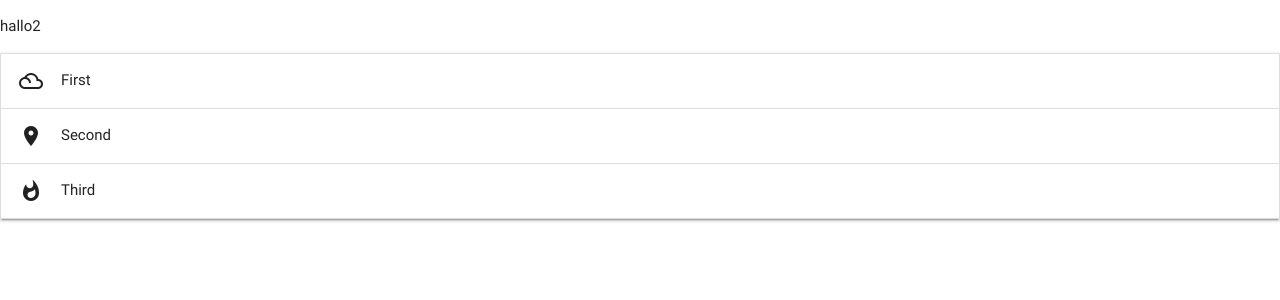
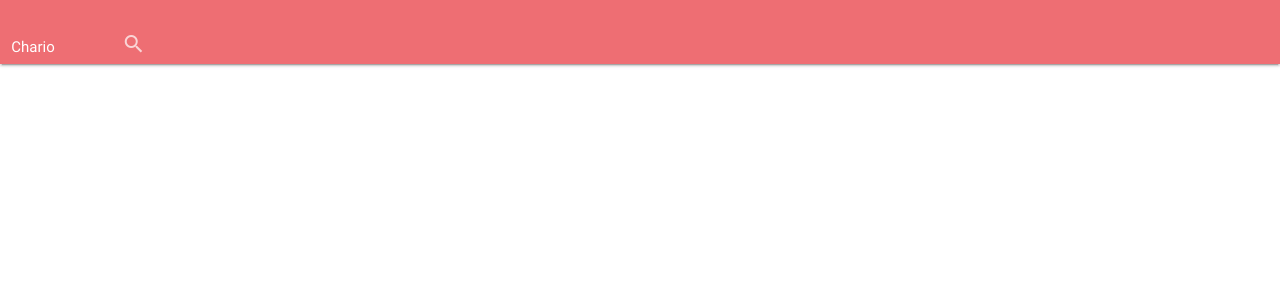
Before and after one commit to BilligePlaetze/CharioWebsite, an Angular app: page / in a window 1280 px wide. Shown: the top 300 px of the page. Built offline with nearby package versions, Linux system fonts and the light colour scheme; what angular2-materialize would draw is missing.

Commit message:
added angular-maps

```diff
--- a/package.json
+++ b/package.json
@@ -21,6 +21,7 @@
     "@angular/platform-browser": "^5.2.0",
     "@angular/platform-browser-dynamic": "^5.2.0",
     "@angular/router": "^5.2.0",
+    "angular-maps": "^0.8.2",
     "angular2-materialize": "^15.1.10",
     "core-js": "^2.4.1",
     "hammerjs": "^2.0.8",
--- a/src/app/components/world/world.component.html
+++ b/src/app/components/world/world.component.html
@@ -1,17 +1,14 @@
-<p>
-  {{title}}
-</p>
-<ul materialize="collapsible" class="collapsible" data-collapsible="accordion">
-  <li>
-    <div class="collapsible-header"><i class="material-icons">filter_drama</i>First</div>
-    <div class="collapsible-body"><p>Lorem ipsum dolor sit amet.</p></div>
-  </li>
-  <li>
-    <div class="collapsible-header"><i class="material-icons">place</i>Second</div>
-    <div class="collapsible-body"><p>Lorem ipsum dolor sit amet.</p></div>
-  </li>
-  <li>
-    <div class="collapsible-header"><i class="material-icons">whatshot</i>Third</div>
-    <div class="collapsible-body"><p>Lorem ipsum dolor sit amet.</p></div>
-  </li>
-</ul>
+<nav>
+  <div class="nav-wrapper row">
+    <form>
+      <div class="col s1">
+        <p>Chario</p>
+      </div>
+      <div style="display: inline-flex" class="input-field col s11">
+        <input id="search" type="search" required>
+        <label class="label-icon" for="search"><i style="" class="material-icons">search</i></label>
+        <i class="material-icons">close</i>
+      </div>
+    </form>
+  </div>
+</nav>
```
Also changed, not shown: 1 other file (tests, documents, lock files or other folders).
